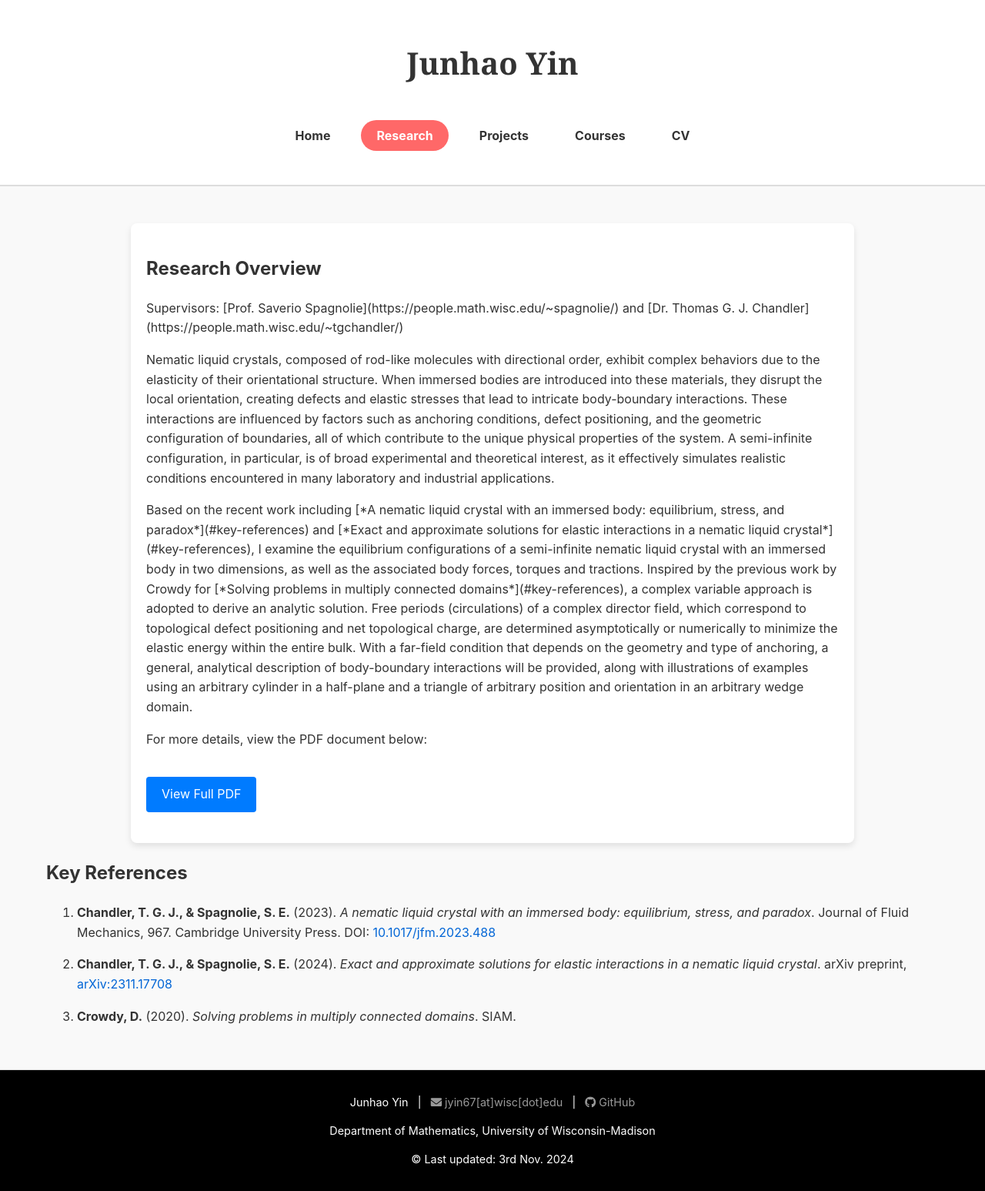
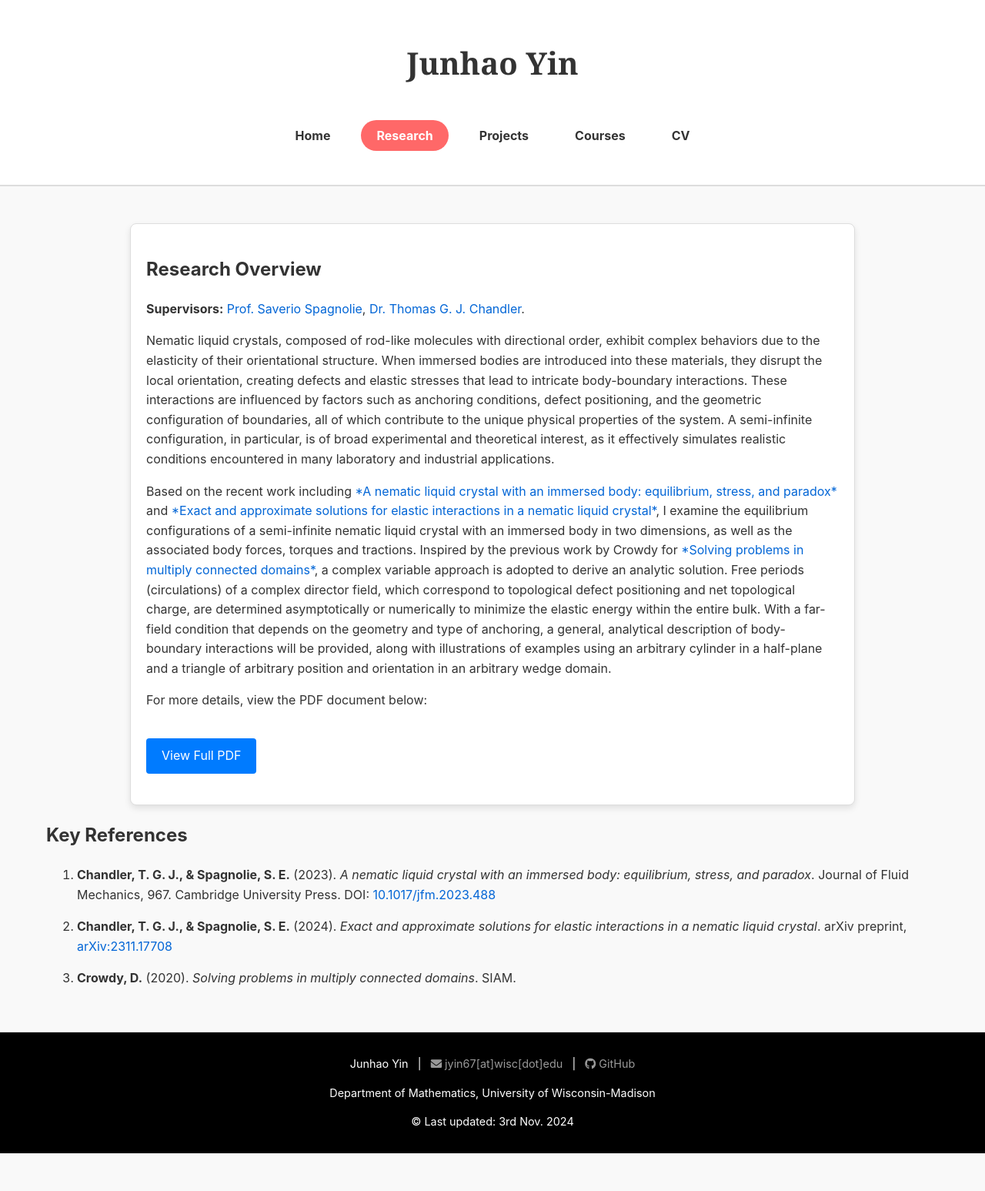
Before and after one commit to Yoon-1023/Yoon-1023.github.io, a Jekyll site: the page built from research.md, in a window 1280 px wide. Shown: the whole page at 77% size. Built offline with Jekyll 4.4.1, drawn with Linux system fonts in a browser that asks for light colours; after the commit the page ends 1498 px from its top, so only the background shows below that; some of the changed lines change nothing that is shown.

Commit message:
Update research.md

```diff
--- a/research.md
+++ b/research.md
@@ -36,27 +36,37 @@
 .pdf-button:hover {
     background-color: #0056b3; /* Darker blue for hover effect */
 }
-  /* Style for the main content box */
+/* Content box styling */
 .research-content-box {
-    background-color: white;
-    padding: 20px;
-    border-radius: 8px;
-    box-shadow: 0px 4px 8px rgba(0, 0, 0, 0.1);
-    margin: 20px auto;
-    max-width: 900px;
+    max-width: 900px; /* Match the width as seen on TGJ Chandler's page */
+    margin: 20px auto; /* Center the content */
+    background-color: white; /* White background for readability */
+    padding: 20px; /* Add some padding */
+    box-shadow: 0px 4px 8px rgba(0, 0, 0, 0.1); /* Subtle shadow for aesthetics */
+    border-radius: 8px; /* Rounded corners */
+    border: 1px solid #ddd; /* Optional border for contrast */
+    line-height: 1.6; /* Improve readability */
+}
+  /* Separation line */
+.research-content-box hr {
+    border: none;
+    border-top: 1px solid #ccc;
+    margin: 20px 0; /* Add spacing around the line */
 }
 </style>
 
 <div class="research-content-box">
     <h2>Research Overview</h2>
     <p>
-        Supervisors: [Prof. Saverio Spagnolie](https://people.math.wisc.edu/~spagnolie/) and [Dr. Thomas G. J. Chandler](https://people.math.wisc.edu/~tgchandler/)
+        <strong>Supervisors:</strong>
+        <a href="https://people.math.wisc.edu/~spagnolie/">Prof. Saverio Spagnolie</a>,
+        <a href="https://people.math.wisc.edu/~tgchandler/">Dr. Thomas G. J. Chandler</a>.
     </p>
     <p>
         Nematic liquid crystals, composed of rod-like molecules with directional order, exhibit complex behaviors due to the elasticity of their orientational structure. When immersed bodies are introduced into these materials, they disrupt the local orientation, creating defects and elastic stresses that lead to intricate body-boundary interactions. These interactions are influenced by factors such as anchoring conditions, defect positioning, and the geometric configuration of boundaries, all of which contribute to the unique physical properties of the system. A semi-infinite configuration, in particular, is of broad experimental and theoretical interest, as it effectively simulates realistic conditions encountered in many laboratory and industrial applications.
     </p>
     <p>
-        Based on the recent work including [*A nematic liquid crystal with an immersed body: equilibrium, stress, and paradox*](#key-references) and [*Exact and approximate solutions for elastic interactions in a nematic liquid crystal*](#key-references), I examine the equilibrium configurations of a semi-infinite nematic liquid crystal with an immersed body in two dimensions, as well as the associated body forces, torques and tractions. Inspired by the previous work by Crowdy for [*Solving problems in multiply connected domains*](#key-references), a complex variable approach is adopted to derive an analytic solution. Free periods (circulations) of a complex director field, which correspond to topological defect positioning and net topological charge, are determined asymptotically or numerically to minimize the elastic energy within the entire bulk. With a far-field condition that depends on the geometry and type of anchoring, a general, analytical description of body-boundary interactions will be provided, along with illustrations of examples using an arbitrary cylinder in a half-plane and a triangle of arbitrary position and orientation in an arbitrary wedge domain.
+        Based on the recent work including <a href="#key-references">*A nematic liquid crystal with an immersed body: equilibrium, stress, and paradox*</a> and <a href="#key-references">*Exact and approximate solutions for elastic interactions in a nematic liquid crystal*</a>, I examine the equilibrium configurations of a semi-infinite nematic liquid crystal with an immersed body in two dimensions, as well as the associated body forces, torques and tractions. Inspired by the previous work by Crowdy for <a href="#key-references">*Solving problems in multiply connected domains*</a>, a complex variable approach is adopted to derive an analytic solution. Free periods (circulations) of a complex director field, which correspond to topological defect positioning and net topological charge, are determined asymptotically or numerically to minimize the elastic energy within the entire bulk. With a far-field condition that depends on the geometry and type of anchoring, a general, analytical description of body-boundary interactions will be provided, along with illustrations of examples using an arbitrary cylinder in a half-plane and a triangle of arbitrary position and orientation in an arbitrary wedge domain.
     </p>
     <p>
         For more details, view the PDF document below:
```
